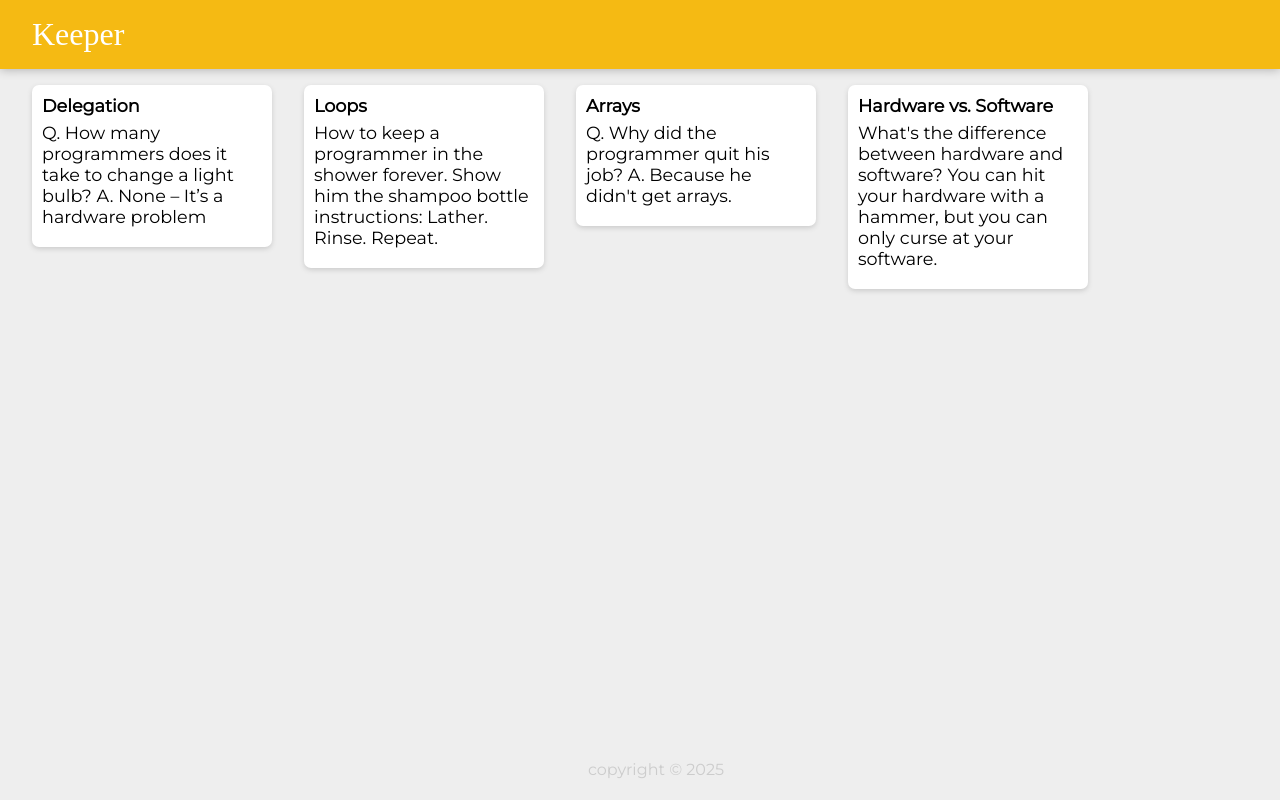
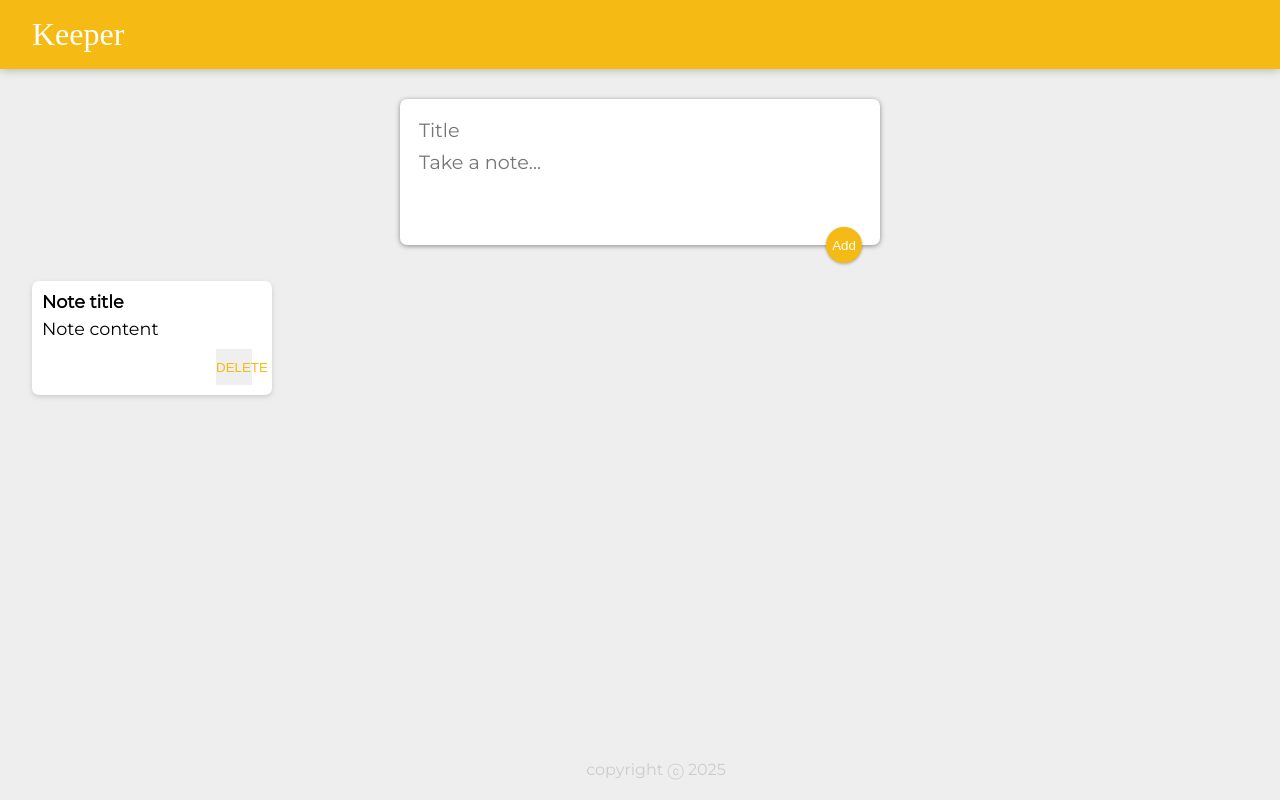
Before and after one commit to IvyGAOWei2/Keeper-App, a React (Vite) app: page / in a window 1280 px wide. Built offline with nearby package versions, Linux system fonts and the light colour scheme; a web font is replaced by a local one.

Commit message:
add create area and css

```diff
--- a/public/styles.css
+++ b/public/styles.css
@@ -3,9 +3,11 @@
   margin: 0;
   box-sizing: border-box;
 }
+
 html {
   font-family: "Montserrat", sans-serif;
 }
+
 body {
   background: #eee;
   padding: 0 16px;
@@ -35,6 +37,7 @@
 footer p {
   color: #ccc;
 }
+
 .note {
   background: #fff;
   border-radius: 7px;
@@ -44,13 +47,63 @@
   margin: 16px;
   float: left;
 }
+
 .note h1 {
   font-size: 1.1em;
   margin-bottom: 6px;
 }
+
 .note p {
   font-size: 1.1em;
   margin-bottom: 10px;
   white-space: pre-wrap;
   word-wrap: break-word;
 }
+
+.note button {
+  position: relative;
+  float: right;
+  margin-right: 10px;
+  color: #f5ba13;
+  border: none;
+  width: 36px;
+  height: 36px;
+  cursor: pointer;
+  outline: none;
+}
+
+form {
+  position: relative;
+  width: 480px;
+  margin: 30px auto 20px auto;
+  background: #fff;
+  padding: 15px;
+  border-radius: 7px;
+  box-shadow: 0 1px 5px rgb(138, 137, 137);
+}
+
+form input,
+form textarea {
+  width: 100%;
+  border: none;
+  padding: 4px;
+  outline: none;
+  font-size: 1.2em;
+  font-family: inherit;
+  resize: none;
+}
+
+form button {
+  position: absolute;
+  right: 18px;
+  bottom: -18px;
+  background: #f5ba13;
+  color: #fff;
+  border: none;
+  border-radius: 50%;
+  width: 36px;
+  height: 36px;
+  box-shadow: 0 1px 3px rgba(0, 0, 0, 0.3);
+  cursor: pointer;
+  outline: none;
+}
--- a/src/components/App.jsx
+++ b/src/components/App.jsx
@@ -2,22 +2,17 @@
 import Header from "./Header";
 import Footer from "./Footer";
 import Note from "./Note";
-import notes from "../note";
+import CreateArea from "./CreateArea";
 
-function App (){
-
-    return(
-        <div>
-            <Header />
-            {
-                notes.map(item => (
-                    <Note key={item.key} title={item.title} content={item.content} />
-                ))
-            }
-            <Footer />
-        </div>
-
-    );
+function App() {
+  return (
+    <div>
+      <Header />
+      <CreateArea />
+      <Note key={1} title="Note title" content="Note content" />
+      <Footer />
+    </div>
+  );
 }
 
 export default App;
--- /dev/null
+++ b/src/components/CreateArea.jsx
@@ -0,0 +1,15 @@
+import React from "react";
+
+function CreateArea() {
+  return (
+    <div>
+      <form>
+        <input name="title" placeholder="Title" />
+        <textarea name="content" placeholder="Take a note..." rows="3" />
+        <button>Add</button>
+      </form>
+    </div>
+  );
+}
+
+export default CreateArea;
--- a/src/components/Footer.jsx
+++ b/src/components/Footer.jsx
@@ -7,7 +7,7 @@
 
     return(
         <footer>
-            <p>copyright © {currentYear}  </p>
+            <p>copyright ⓒ {currentYear}  </p>
 
         </footer>
     );
--- a/src/components/Note.jsx
+++ b/src/components/Note.jsx
@@ -6,6 +6,7 @@
         <div className="note">
             <h1 >{title}</h1>
             <p >{content}</p>
+            <button>DELETE</button>
         </div>
     );
 }
--- a/src/note.js
+++ /dev/null
@@ -1,28 +0,0 @@
-const notes = [
-    {
-        key: 1,
-        title: "Delegation",
-        content:
-            "Q. How many programmers does it take to change a light bulb? A. None – It’s a hardware problem"
-    },
-    {
-        key: 2,
-        title: "Loops",
-        content:
-            "How to keep a programmer in the shower forever. Show him the shampoo bottle instructions: Lather. Rinse. Repeat."
-    },
-    {
-        key: 3,
-        title: "Arrays",
-        content:
-            "Q. Why did the programmer quit his job? A. Because he didn't get arrays."
-    },
-    {
-        key: 4,
-        title: "Hardware vs. Software",
-        content:
-            "What's the difference between hardware and software? You can hit your hardware with a hammer, but you can only curse at your software."
-    }
-];
-
-export default notes;
```
Also changed, not shown: index.html (+3 -4 lines).
